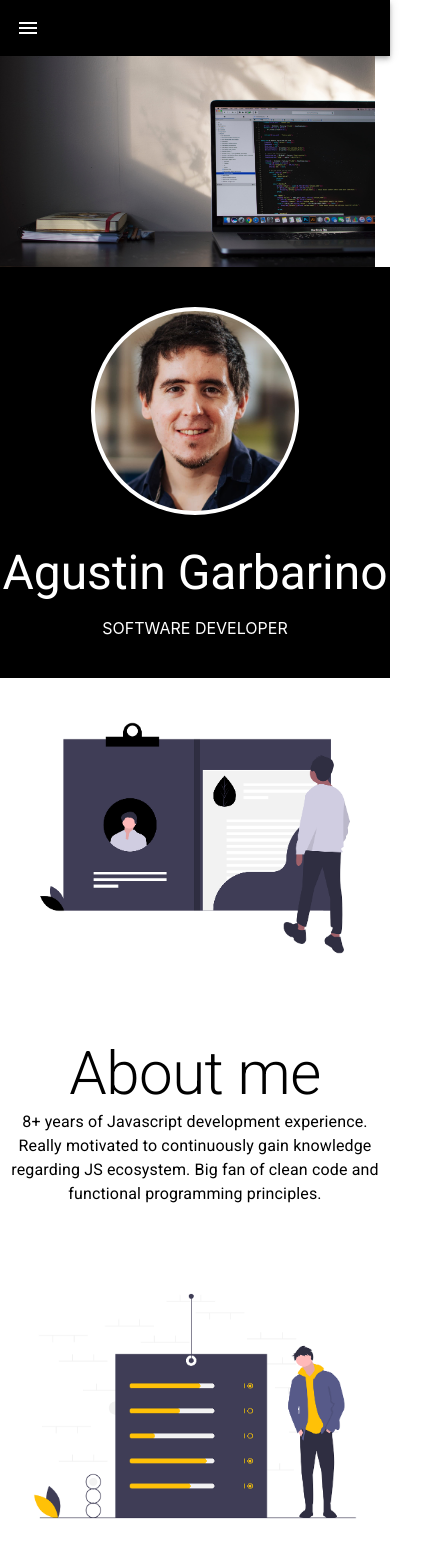
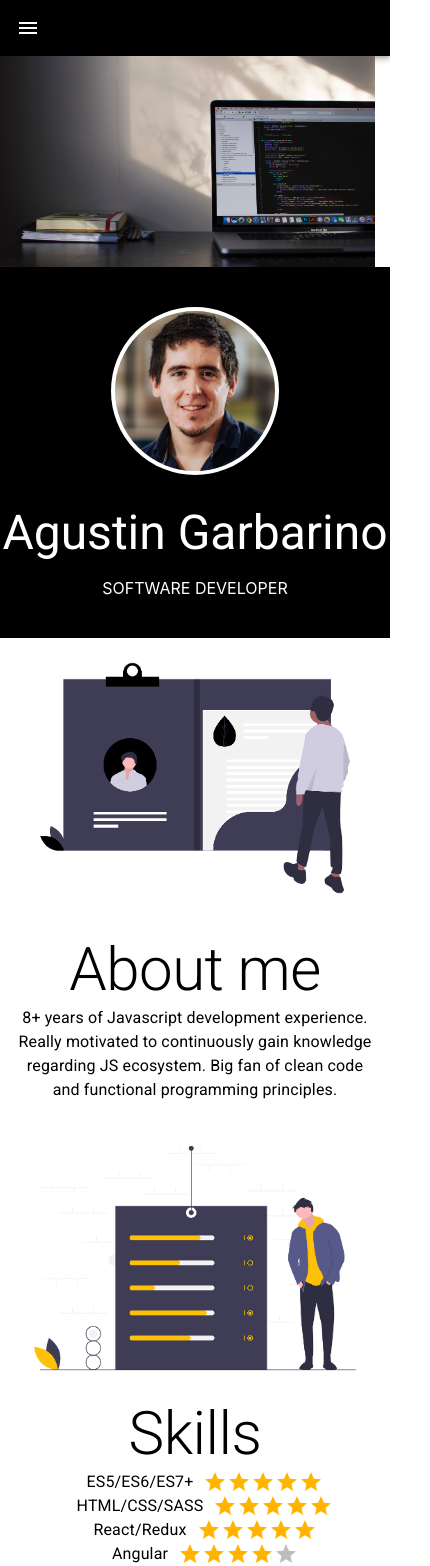
Before and after one commit to agusgar/me, a React (Create React App) app: page / in a window 390 px wide. Shown: the top 1566 px of the page, 430 px wide, since content can reach past the window. Built offline with nearby package versions, Linux system fonts and the light colour scheme.

Commit message:
improve styles for mobile

```diff
--- a/src/components/Home/Skills.js
+++ b/src/components/Home/Skills.js
@@ -26,6 +26,7 @@ const useStyles = makeStyles(theme => ({
     height: '100%',
     [theme.breakpoints.down('md')]: {
       order: 1,
+      padding: 0,
     }
   },
   landingRowImage: {
@@ -48,6 +49,7 @@ const useStyles = makeStyles(theme => ({
     justifyContent: 'center',
     [theme.breakpoints.down('md')]: {
       order: 2,
+      padding: 0,
     }
   },
   skillsImage: {
@@ -83,8 +85,10 @@ function Skills() {
           <div className={clsx(classes.landingRowImage, { [classes.aboutmeImage]: true })}></div>
         </div>
         <div className={classes.landingRowDescription}>
-          <Typography variant="h2">About me</Typography>
-          <Typography>8+ years of Javascript development experience. Really motivated to continuously gain knowledge regarding JS ecosystem. Big fan of clean code and functional programming principles.</Typography>
+          <Box padding={2}>
+            <Typography variant="h2">About me</Typography>
+            <Typography>8+ years of Javascript development experience. Really motivated to continuously gain knowledge regarding JS ecosystem. Big fan of clean code and functional programming principles.</Typography>
+          </Box>
         </div>
       </div>
       <div className={classes.landingRow}>
--- a/src/pages/home.js
+++ b/src/pages/home.js
@@ -46,8 +46,8 @@ const useStyles = makeStyles(theme => ({
     backgroundImage: 'url(tincho.jpg)',
     backgroundSize: 'contain',
     backgroundRepeat: 'no-repeat',
-    width: 200,
-    height: 200,
+    width: 160,
+    height: 160,
     borderRadius: '50%',
     marginBottom: 30,
     border: '4px solid #fff',
```
